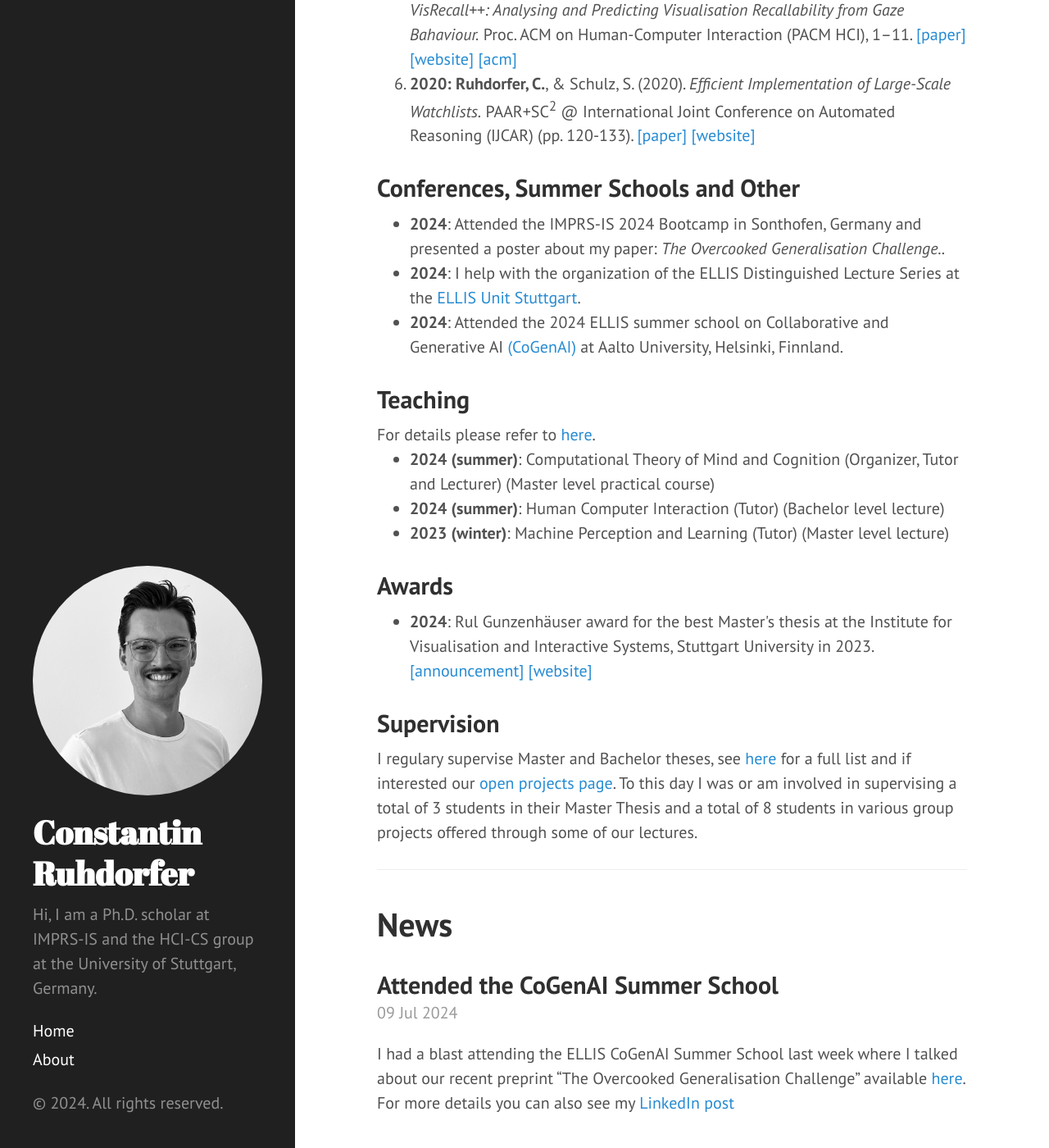
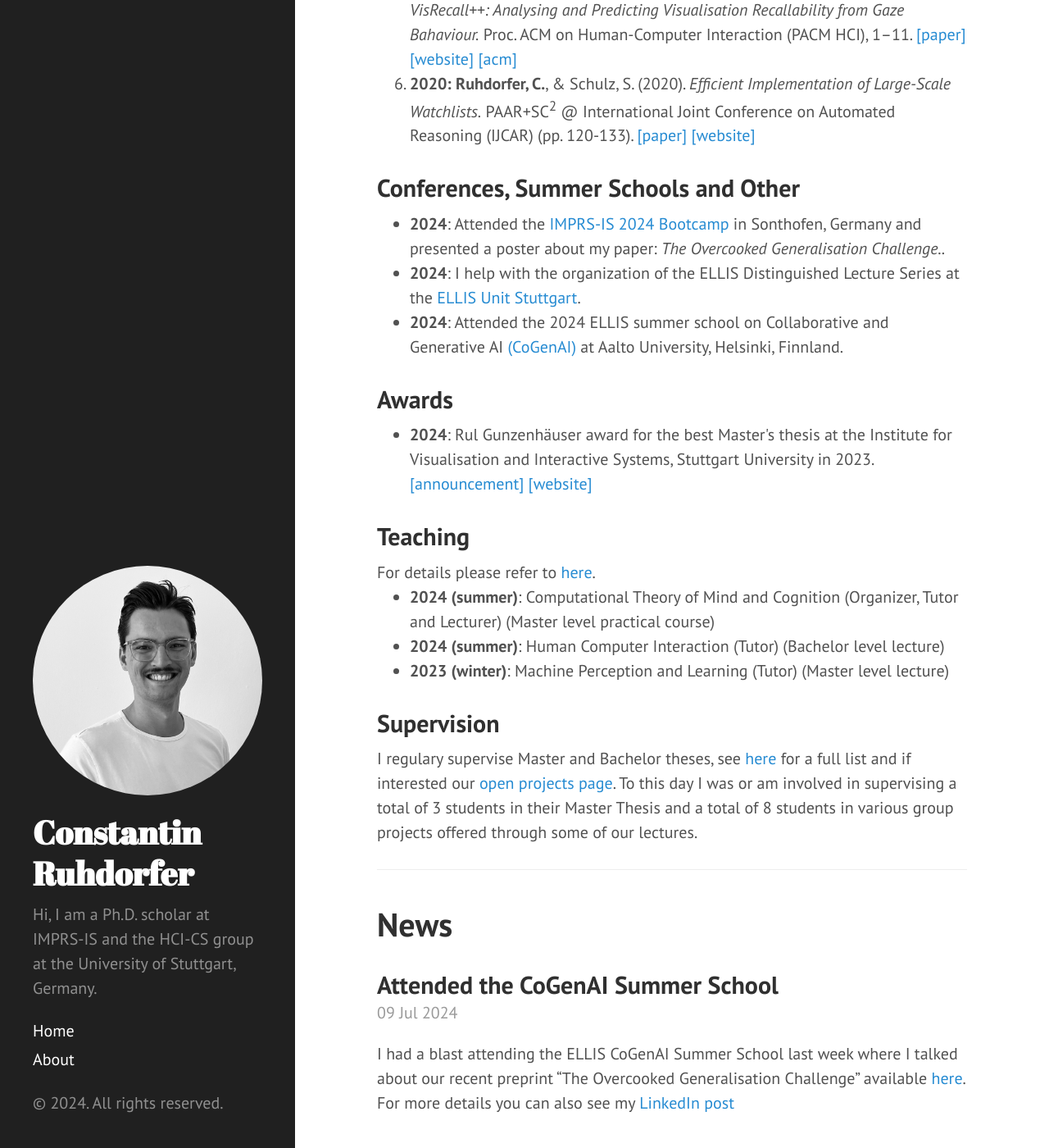
Before and after one commit to ConstantinRuhdorfer/constantinruhdorfer.github.io, a Jekyll site: the page built from index.html, in a window 1280 px wide and 1400 px high, scrolled down 1041 px. Shown: the whole window at 82% size. Built offline with Jekyll 4.4.1, drawn with Linux system fonts in a browser that asks for light colours; the list of posts is cut into pages by our own code; some of the changed lines change nothing that is shown.

Commit message:
Update index.html

```diff
--- a/index.html
+++ b/index.html
@@ -26,9 +26,15 @@ For students interested in a project or thesis please check the <a href="https:/
 <h2 class="post-title">Conferences, Summer Schools and Other</h2>
 
 <ul>
-  <li><b>2024</b>: Attended the IMPRS-IS 2024 Bootcamp in Sonthofen, Germany and presented a poster about my paper: <i>The Overcooked Generalisation Challenge.</i>.</li>
+  <li><b>2024</b>: Attended the <a href="https://imprs.is.mpg.de/events/imprs-is-boot-camp">IMPRS-IS 2024 Bootcamp</a> in Sonthofen, Germany and presented a poster about my paper: <i>The Overcooked Generalisation Challenge.</i>.</li>
   <li><b>2024</b>: I help with the organization of the ELLIS Distinguished Lecture Series at the <a href="https://ellis-stuttgart.eu">ELLIS Unit Stuttgart</a>.</li>
   <li><b>2024</b>: Attended the 2024 ELLIS summer school on Collaborative and Generative AI <a href="https://fcai.fi/ellis-summer-school-2024/home">(CoGenAI)</a> at Aalto University, Helsinki, Finnland.</li>
+</ul>
+
+<h2 class="post-title">Awards</h2>
+
+<ul>
+  <li><b>2024</b>: Rul Gunzenhäuser award for the best Master's thesis at the Institute for Visualisation and Interactive Systems, Stuttgart University in 2023.<a href="https://www.perceptualui.org/news/2024/04/constantin-ruhdorfer-receives-rul-gunzenhaeuser-preis/">[announcement]</a> <a href="https://www.informatik-forum.org/publicity/preistraeger">[website]</a></li>
 </ul>
 
 <h2 class="post-title">Teaching</h2>
@@ -38,12 +44,6 @@ For details please refer to <a href="https://www.perceptualui.org/teaching/">her
   <li><b>2024 (summer)</b>: Computational Theory of Mind and Cognition (Organizer, Tutor and Lecturer) (Master level practical course)</li>
   <li><b>2024 (summer)</b>: Human Computer Interaction (Tutor) (Bachelor level lecture)</li>
   <li><b>2023 (winter)</b>: Machine Perception and Learning (Tutor) (Master level lecture)</li>
-</ul>
-
-<h2 class="post-title">Awards</h2>
-
-<ul>
-  <li><b>2024</b>: Rul Gunzenhäuser award for the best Master's thesis at the Institute for Visualisation and Interactive Systems, Stuttgart University in 2023.<a href="https://www.perceptualui.org/news/2024/04/constantin-ruhdorfer-receives-rul-gunzenhaeuser-preis/">[announcement]</a> <a href="https://www.informatik-forum.org/publicity/preistraeger">[website]</a></li>
 </ul>
 
 <h2 class="post-title">Supervision</h2>
```
